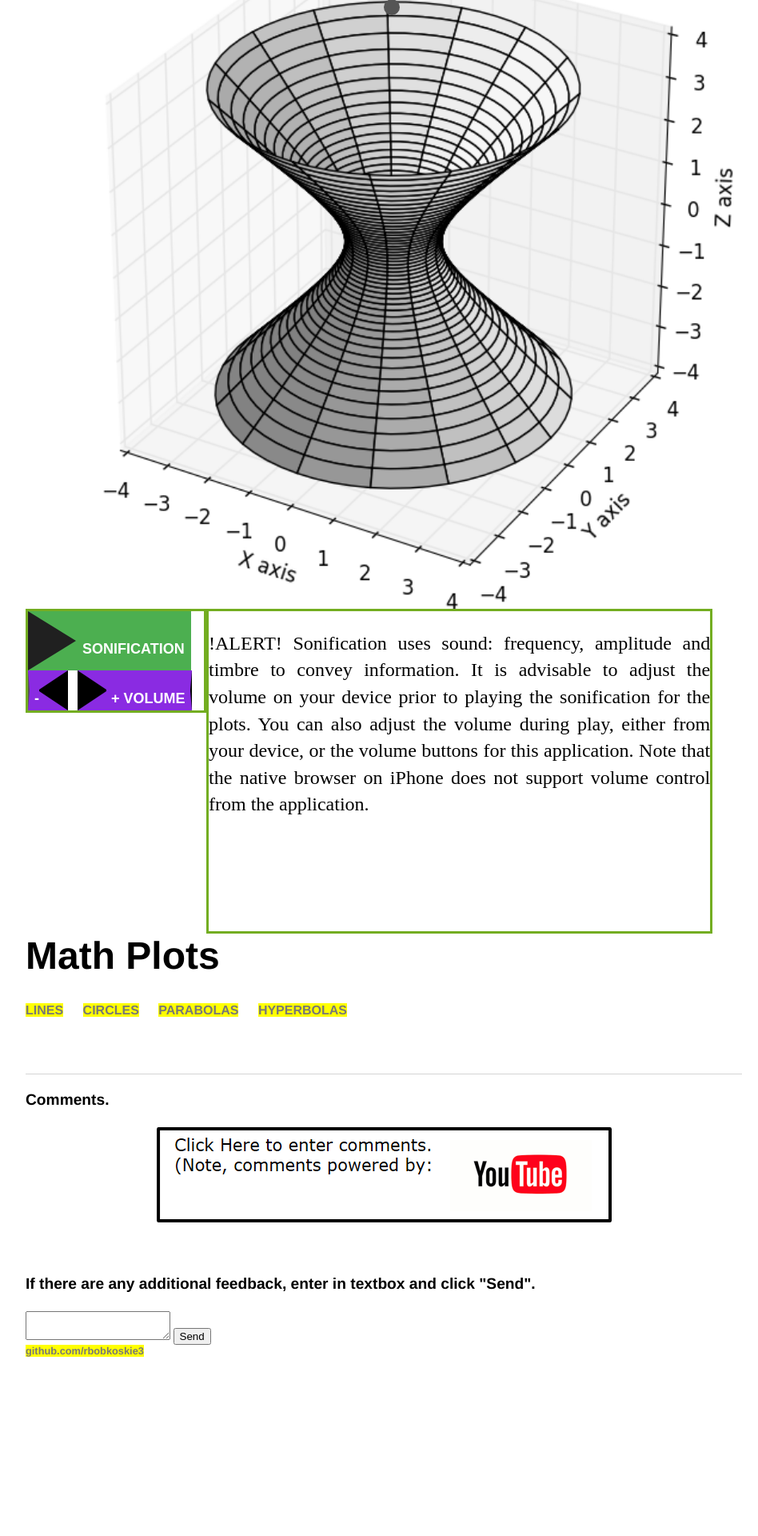
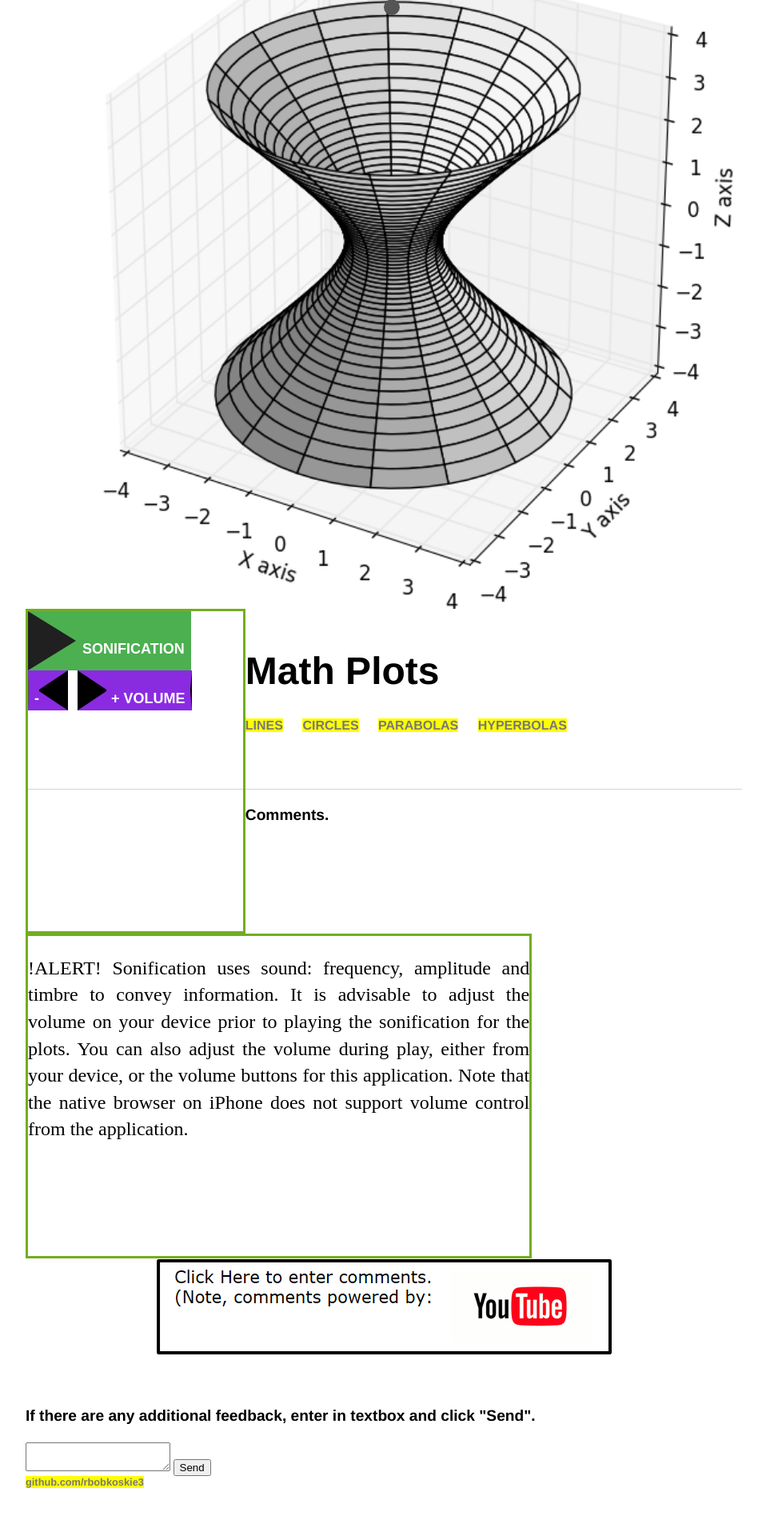
Before and after one commit to rbobkoskie3/rbobkoskie3.github.io, a Jekyll site: the page built from index.html, in a window 1280 px wide. Shown: the part 982-2902 px from the top of the page at 80% size, without its empty margins (160-1108 px from the left). Built offline with Jekyll 4.4.1, drawn with Linux system fonts in a browser that asks for light colours; before the commit the page ends 2738 px from its top, so only the background shows below that.

Commit message:
Add files via upload

```diff
--- a/index.html
+++ b/index.html
@@ -269,26 +269,27 @@
         */
 
         div.floatButton {
-            //width:30%;
-            //height:400px;
+            width:30%;
+            height:400px;
+            float:left;
+
+            //width: 220px;
+            //height: 100%;
+            // display:inline-block;
             //float:left;
-
-            width: 220px;
-            height: 100%;
-            // display:inline-block;
-            float:left;
             border: 3px solid #73AD21;
         }
 
         div.floatWarning {
-            //width:70%;
-            //height:400px;
+            width:70%;
+            height:400px;
+            float:left;
+            overflow-y: scroll;
+
+            //width: 70%;
+            //height: 400px;
+            // display:inline-block;
             //float:left;
-
-            width: 70%;
-            height: 400px;
-            // display:inline-block;
-            float:left;
             border: 3px solid #73AD21;
         }
     </style>
```
